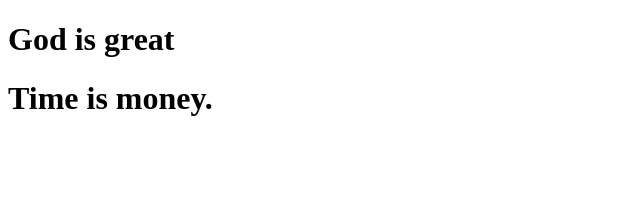
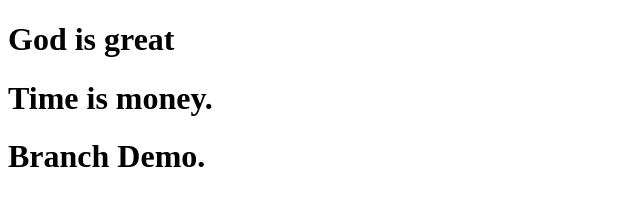
Before and after one commit to abhishekpoojara8088/Demo, a plain HTML site: page index.html in a window 1280 px wide. Shown: the whole page, without its empty margins (0-640 px from the left). Drawn offline with Linux system fonts and the light colour scheme.

Commit message:
BRANCH DEMO

```diff
--- a/index.html
+++ b/index.html
@@ -9,5 +9,6 @@
 <body>
     <h1>God is great</h1>
     <h1>Time is money.</h1>
+    <h1>Branch Demo.</h1>
 </body>
 </html>
```
